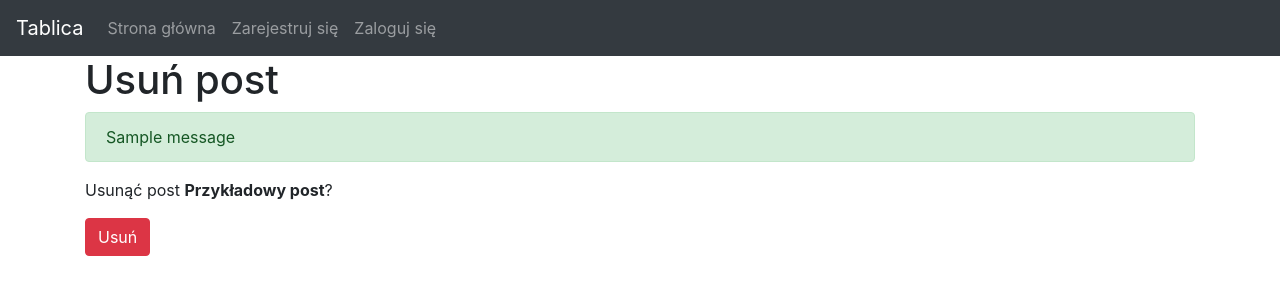
After one commit to Kuba077/django_tablica, a Django app: a page that uses templates/szablon.html in a window 1280 px wide. The commit adds this page. Shown: the top 300 px of the page. Run offline with Django 3.2, Linux system fonts and the light colour scheme; data comes from the database, SQL or seed files in the repository; both versions use the stored data as it was before the commit; one stand-in notice (Sample message) is shown; some libraries are stand-ins or nearby versions.

Commit message:
usuwanie postow przed administratora

```diff
--- a/tablica/templates/tablica/index.html
+++ b/tablica/templates/tablica/index.html
@@ -10,6 +10,12 @@
             {{ post.uzytkownik.username }}
             <br>
             {{ post.data_dodania }}
+            {% if user.is_staff %}
+                <br>
+                <a href="{% url 'tablica:post_usun' post.id %}">
+                    <button class="btn btn-danger">Usuń</button>
+                </a>
+            {% endif %}
         </li>
     {% endfor %}
     </ul>
--- /dev/null
+++ b/tablica/templates/tablica/post_confirm_delete.html
@@ -0,0 +1,10 @@
+{% extends 'szablon.html' %}
+{% block tytul %}Usun post{% endblock %}
+{% block naglowek %}Usuń post{% endblock %}
+{% block tresc %}
+    <form method="POST">
+        {% csrf_token %}
+        <p>Usunąć post <strong>{{ object.tresc }}</strong>?</p>
+        <button class="btn btn-danger">Usuń</button>
+    </form>
+{% endblock %}
--- a/tablica/urls.py
+++ b/tablica/urls.py
@@ -5,5 +5,6 @@ from . import views
 app_name = 'tablica'
 urlpatterns = [
     path('', views.ListaPostow.as_view(), name='post_lista'),
-    path('dodaj', views.dodaj_post, name='post_dodaj')
+    path('dodaj', views.dodaj_post, name='post_dodaj'),
+    path('usun.<int:pk>', views.UsunPost.as_view(), name='post_usun')
 ]
--- a/tablica/views.py
+++ b/tablica/views.py
@@ -1,8 +1,11 @@
+from django.contrib import messages
 from django.contrib.auth.decorators import login_required
-from django.shortcuts import render
+from django.contrib.messages.views import SuccessMessageMixin
+from django.shortcuts import render, redirect
 # Create your views here.
+from django.urls import reverse_lazy, reverse
 from django.utils import timezone
-from django.views.generic import ListView
+from django.views.generic import ListView, DeleteView
 
 from tablica.forms import PostForm
 from tablica.models import Post
@@ -17,6 +20,8 @@ def dodaj_post(request):
             p.uzytkownik = request.user
             p.data_dodania = timezone.now()
             p.save()
+            messages.success(request, "Dodano post!")
+            return redirect(reverse("tablica:post_lista"))
     else:
         form = PostForm()
     kontekst = {
@@ -29,3 +34,10 @@ class ListaPostow(ListView):
     model = Post
     context_object_name = "posty"
     template_name = "tablica/index.html"
+    ordering = ["-data_dodania"]
+
+
+class UsunPost(SuccessMessageMixin, DeleteView):
+    model = Post
+    success_url = reverse_lazy("tablica:post_lista")
+    success_message = "Usunięto post!"
--- a/templates/szablon.html
+++ b/templates/szablon.html
@@ -41,15 +41,15 @@
     <div class="row">
         <div class="col">
             <h1>{% block naglowek %}Aplikacja Django{% endblock naglowek %}</h1>
+
             {% if messages %}
-                <ul>
-                    {% for komunikat in messages %}
-                        <li>{{ komunikat }}</li>
-                    {% endfor %}
-                </ul>
-            {% else %}
-                <p>Brak komunikatów</p>
+                {% for komunikat in messages %}
+                    <div class="alert alert-success">
+                        {{ komunikat }}
+                    </div>
+                {% endfor %}
             {% endif %}
+
             {% block tresc %} Aplikacja Django{% endblock tresc %}
         </div>
     </div>
```
Also changed, not shown: db.sqlite3 (deleted).
